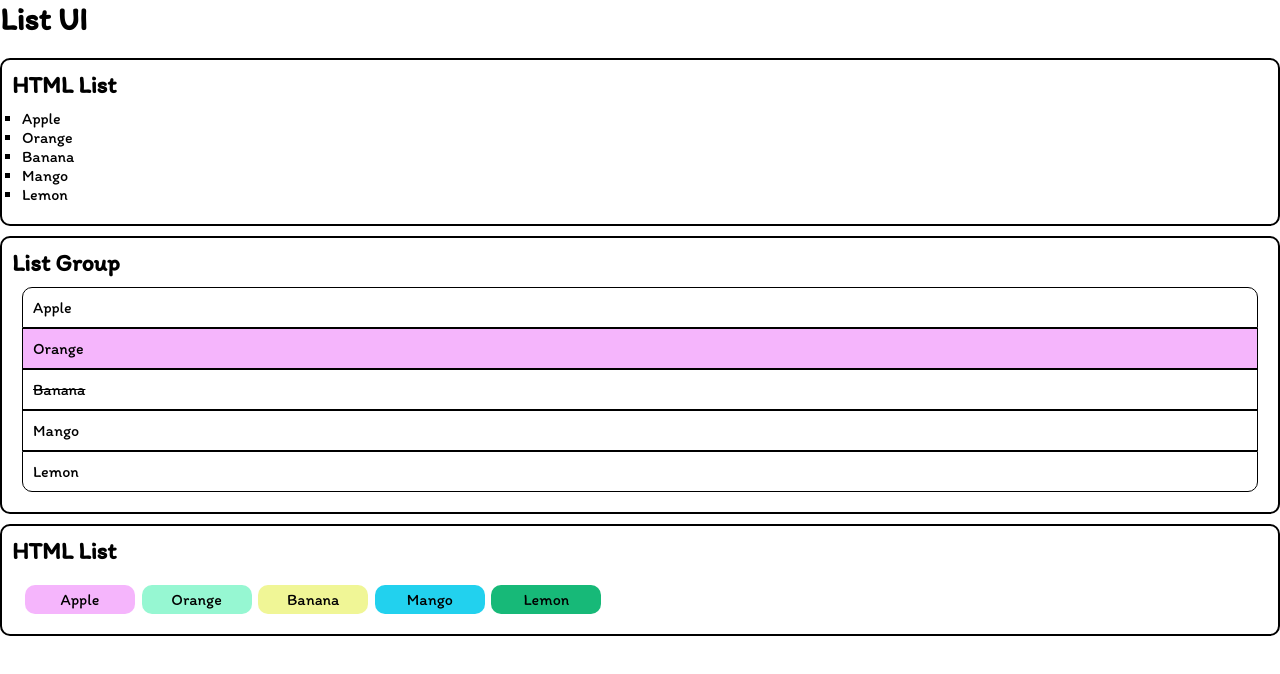
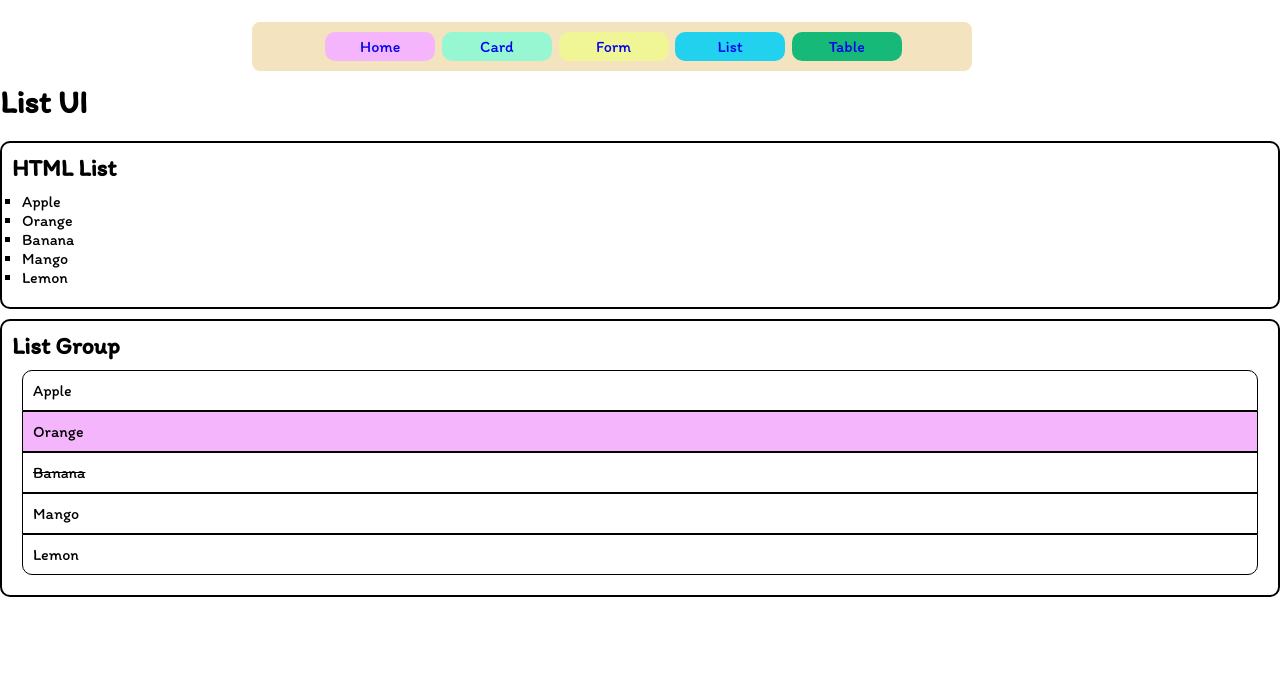
Before and after one commit to HtetNaingWynn/css-project, a plain HTML site: page list.html in a window 1280 px wide. Drawn offline with Linux system fonts and the light colour scheme; a web font is replaced by a local one.

Commit message:
finish css project

```diff
--- a/css/style.css
+++ b/css/style.css
@@ -190,6 +190,13 @@ tbody tr:hover{
 
 .nav-group{
     list-style-type: none;
+    border: 2px solid rgb(255, 255, 255);
+    background-color: rgb(244, 227, 191);
+    border-radius: 10px;
+    width: 700px;
+    text-align: center;
+    margin: 10px 250px 10px 250px;
+
 }
 
 .nav-group li{
@@ -263,3 +270,7 @@ input{
     padding: 1px;
     font-size: x-small;
 }
+
+a{
+    text-decoration: none;
+}
--- a/list.html
+++ b/list.html
@@ -9,6 +9,25 @@
 </head>
 
 <body>
+    <section class="br-10 mb-10 mt-20">
+        <ul class="nav-group pd-10">
+            <li class="btn-primary" >
+                <a href="./index.html" target="_blank" >Home</a>
+                </li>
+            <li class="btn-secondary">
+                <a href="./card.html" target="_blank">Card</a>
+                </li>
+            <li class="btn-danger">
+                <a href="./form.html" target="_blank">Form</a>
+                </li>
+            <li style="background-color: #22d1ee;">
+                <a href="./list.html" target="_blank">List</a>
+                </li>
+            <li style="background-color: #17b978;">
+                <a href="./table.html" target="_blank">Table</a>
+                </li>
+        </ul>
+    </section>
     <h1 class="mb-20" >List UI</h1>
     <section class="s-btn br-10 mb-10">
         <h2>HTML List</h2>
@@ -31,18 +50,6 @@
             <li>Lemon</li>
         </ul>
     </section>
-
-    <section class="s-btn br-10 mb-10">
-        <h2 class="mb-10">HTML List</h2>
-        <ul class="nav-group pd-10">
-            <li class="btn-primary">Apple</li>
-            <li class="btn-secondary">Orange</li>
-            <li class="btn-danger">Banana</li>
-            <li style="background-color: #22d1ee;">Mango</li>
-            <li style="background-color: #17b978;">Lemon</li>
-        </ul>
-    </section>
-
 </body>
 
 </html>
```
Also changed, not shown: card.html (+19 -0 lines), form.html (+20 -0 lines), index.html (+23 -0 lines), table.html (+19 -0 lines).
